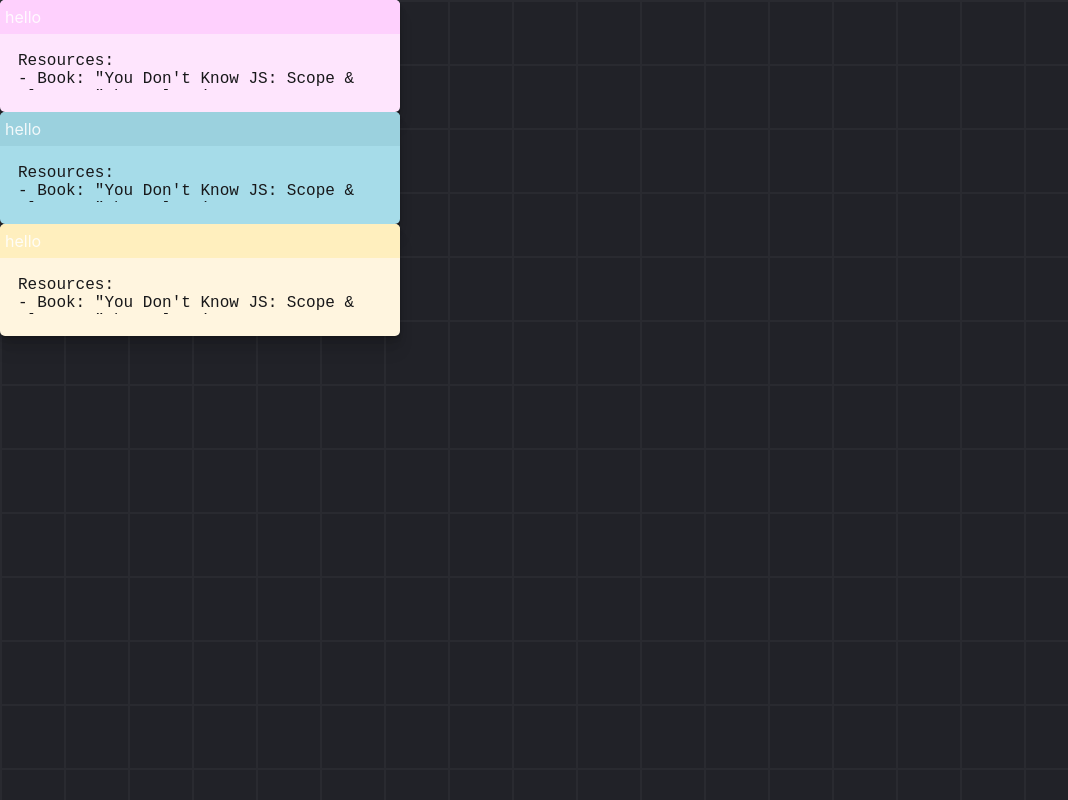
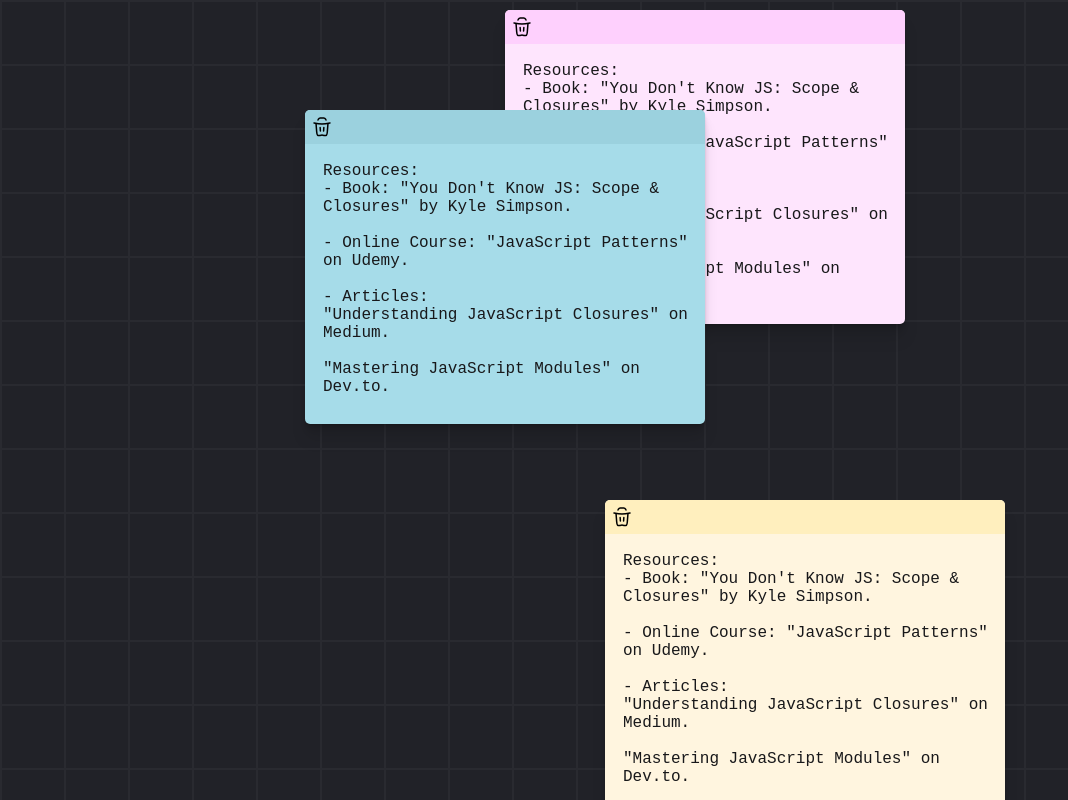
Before and after one commit to dipudangol2/note-app, a React (Vite) app in the folder note-app/: page / in a window 1280 px wide. Shown: the whole page, without its empty margins (0-1068 px from the left). Built offline with nearby package versions, Linux system fonts and the light colour scheme.

Commit message:
Implement Dragging Cards and auto resize of notes

```diff
--- a/note-app/src/components/NoteCard.jsx
+++ b/note-app/src/components/NoteCard.jsx
@@ -1,23 +1,76 @@
+import { setNewOffset , autoGrow} from "../utils";
+import Trash from "../icons/Trash";
+import { useRef, useEffect, useState } from "react";
 const NoteCard = ({ note }) => {
-    let position = JSON.parse(note.position);
+    let [position, setPosition] = useState(JSON.parse(note.position));
     const colors = JSON.parse(note.colors);
     const body = JSON.parse(note.body);
+    let mouseStartPos = { x: 0, y: 0 };
+    const cardRef = useRef(null);
+    const textAreaRef = useRef(null);
+
+
+
+    const mouseDown = (e) => {
+        mouseStartPos.x = e.clientX;
+        mouseStartPos.y = e.clientY;
+
+        document.addEventListener("mousemove", mouseMove);
+        document.addEventListener("mouseup", mouseUp);
+    };
+
+    const mouseMove = (e) => {
+        const mouseMoveDir = {
+            x: mouseStartPos.x - e.clientX,
+            y: mouseStartPos.y - e.clientY,
+        };
+        mouseStartPos.x = e.clientX;
+        mouseStartPos.y = e.clientY;
+
+        const newPosition = setNewOffset(cardRef.current, mouseMoveDir);
+
+        setPosition(newPosition);
+    };
+
+    const mouseUp = () => {
+        document.removeEventListener("mousemove", mouseMove);
+        document.removeEventListener("mouseup", mouseUp)
+    }
+
+    useEffect(() => {
+        autoGrow(textAreaRef);
+    }, []);
+
     return (
         <div
             className="card"
+            ref={cardRef}
             style={{
-                backgroundColor: colors.colorBody
-            }}>
-            <div className="card-header"
-                style={{ backgroundColor: colors.colorHeader }}>
-                        hello
+                backgroundColor: colors.colorBody,
+                left: `${position.x}px`,
+                top: `${position.y}px`,
+            }}
+        >
+            <div
+                onMouseDown={mouseDown}
+                className="card-header"
+                style={{
+                    backgroundColor: colors.colorHeader,
+                }}
+            >
+                <Trash />
             </div>
 
             <div className="card-body">
-                <textarea style={{ color: colors.colorText }}
-                    defaultValue={body}></textarea>
+                <textarea
+                    ref={textAreaRef}
+                    onInput={() => {
+                        autoGrow(textAreaRef);
+                    }}
+                    style={{ color: colors.colorText }}
+                    defaultValue={body}
+                ></textarea>
             </div>
-
         </div>
     );
 };
--- /dev/null
+++ b/note-app/src/icons/Trash.jsx
@@ -0,0 +1,21 @@
+const Trash = ({ size = "24" }) => {
+    return (
+        <svg
+            xmlns="http://www.w3.org/2000/svg"
+            viewBox="0 0 24 24"
+            width={size}
+            height={size}
+            stroke="#000000"
+            fill="none"
+            strokeWidth="1.5"
+        >
+            <path d="m6 8 .668 8.681c.148 1.924.222 2.885.84 3.423.068.06.14.115.217.165.685.449 1.63.26 3.522-.118.36-.072.54-.108.721-.111h.064c.182.003.361.039.72.11 1.892.379 2.838.568 3.523.12.076-.05.15-.106.218-.166.617-.538.691-1.5.84-3.423L18 8"></path>
+            <path
+                strokeLinecap="round"
+                d="m10.151 12.5.245 3.492M13.849 12.5l-.245 3.492M4 8s4.851 1 8 1 8-1 8-1M8 5l.447-.894A2 2 0 0 1 10.237 3h3.527a2 2 0 0 1 1.789 1.106L16 5"
+            ></path>
+        </svg>
+    );
+};
+
+export default Trash;
--- a/note-app/src/index.css
+++ b/note-app/src/index.css
@@ -28,6 +28,7 @@
   width: 400px;
   border-radius: 5px;
   cursor: pointer;
+  position: absolute;
   box-shadow: 0 1px 1px hsl(0deg 0% 0% / 0.075),
     0 2px 2px hsl(0deg 0% 0% / 0.075), 0 4px 4px hsl(0deg 0% 0% / 0.075),
     0 8px 8px hsl(0deg 0% 0% / 0.075), 0 16px 16px hsl(0deg 0% 0% / 0.075);
--- /dev/null
+++ b/note-app/src/utils.js
@@ -0,0 +1,15 @@
+export const setNewOffset = (card, mouseMoveDir = { x: 0, y: 0 }) => {
+  const offsetLeft = card.offsetLeft - mouseMoveDir.x;
+  const offsetTop = card.offsetTop - mouseMoveDir.y;
+
+  return {
+    x: offsetLeft < 0 ? 0 : offsetLeft,
+    y: offsetTop < 0 ? 0 : offsetTop,
+  };
+};
+export const autoGrow = (textAreaRef) => {
+    const { current } = textAreaRef;
+    current.style.height = "auto";
+    current.style.height = current.scrollHeight + "px";
+};
+// export default setNewOffset;
```
